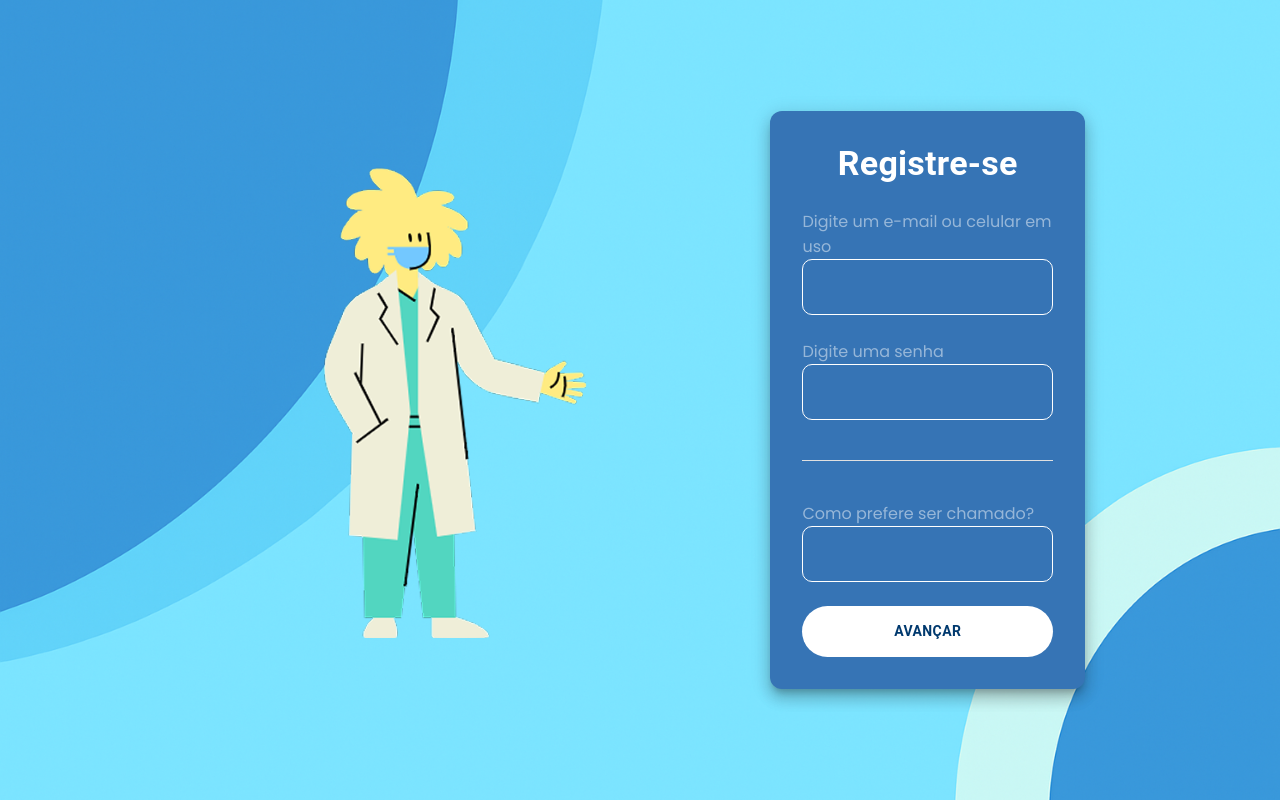
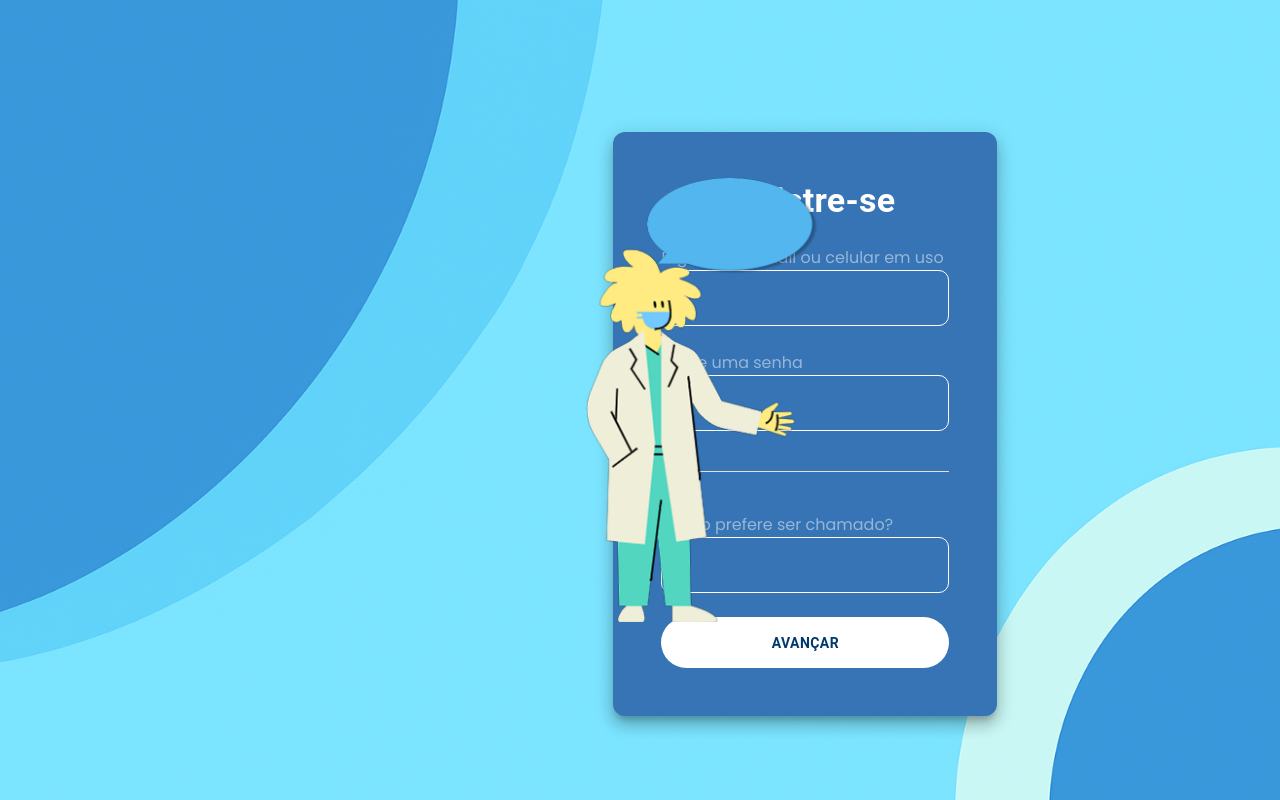
Before and after one commit to Nexterzin/TCC---Adaptative-IA, a Next.js app: page /PagesRouter/Register in a window 1280 px wide. Built offline with nearby package versions, Linux system fonts and the light colour scheme.

Commit message:
[COMMIT] Commit para dar pull na dev.

```diff
--- a/src/app/Commons/Register/RegisterPage.jsx
+++ b/src/app/Commons/Register/RegisterPage.jsx
@@ -53,15 +53,16 @@ const RegisterPage = () => {
 
                     {/* Imagem */}
 
-                    <Grid size={{ xs: 12, md: 1.5 }}>
+                    <Grid size={{ xs: 12, md: 1.5 }} className='medicoImagem'>
                         <Box
                             component="img"
                             alt="Imagem Médica"
                             src="/RegisterDoctor.png"
                             sx={{
                                 height: 'auto',
-                                ml: { md: '50px', lg: '190px' },
-                                width: { md: '100%', lg: '190%' },
+                                ml: { md: '50px', lg: '400px' },
+                                width: { md: '30vw', lg: '20vw' },
+                                // mr: {md: '1200px', lg:'70px'},
                                 display: { xs: 'none', md: 'none', lg: 'block' },
                             }}
                         />
@@ -74,12 +75,15 @@ const RegisterPage = () => {
                             container
                             spacing={3}
                             sx={{
-                                p: 4,
+                                p: { xs: 2, sm: 3, md: 4,lg: 6 },
                                 boxShadow: 10,
                                 borderRadius: 3,
                                 background: 'rgba(54, 116, 181, 1)',
-                                width: { md: '80%', xs: '400px', lg: '40%' },
-                                marginLeft: { xs: '50px', md: '60px', lg: '500px' },
+                                width: { xs: '90vw', sm: '80vw', md: '60vw', lg: '30vw', xl: '25vw' },
+                                ml: { xs: '5%', md: '60px', lg: '44%' },
+                                maxWidth: { xs: '400px', sm: '500px', md: '600px', lg: '700px', xl: '800px' },
+                                mt: { xs: 2, sm: 4, md: 6 },
+
                             }}
                         >
                             <Grid size={12}>
--- a/src/app/globals.css
+++ b/src/app/globals.css
@@ -51,7 +51,10 @@ a {
 
 .spin-wrapper {
   animation: slowspin 4s linear infinite;
+  justify-content: center;
+  align-items: center;
   display: contents;
+  position: fixed;
 }
 
 .box-1 {
@@ -113,3 +116,7 @@ a {
     opacity: 0.9;
   }
 }
+
+.medicoImagem {
+  z-index: 1300;
+}
```
Also changed, not shown: public/RegisterDoctor.png.
